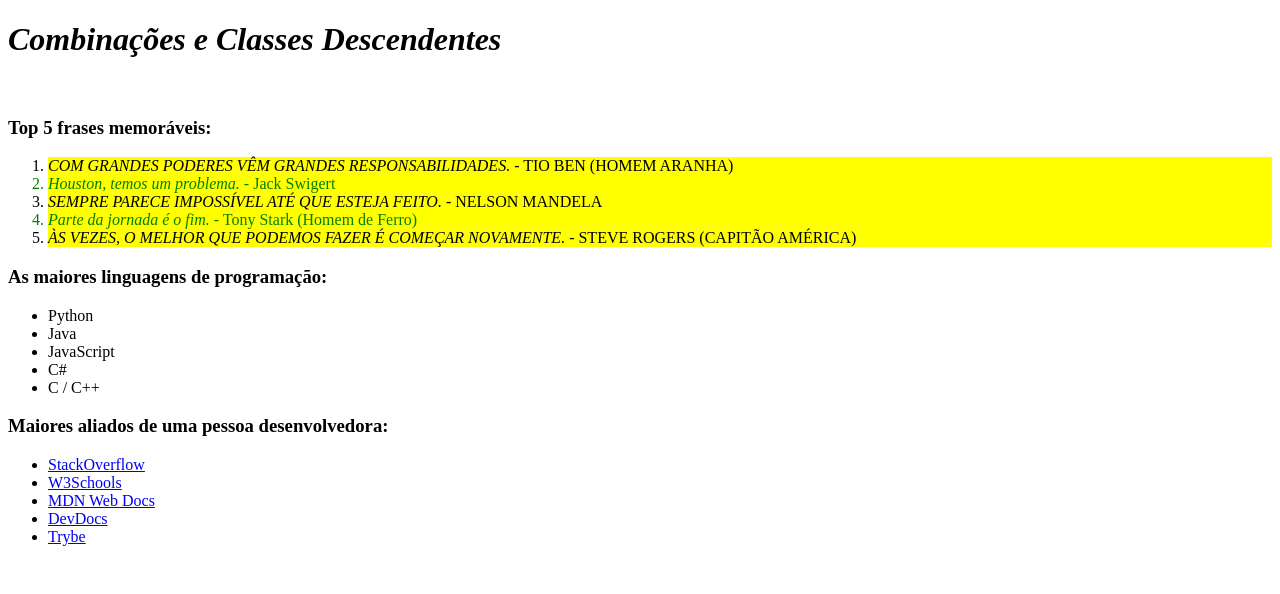
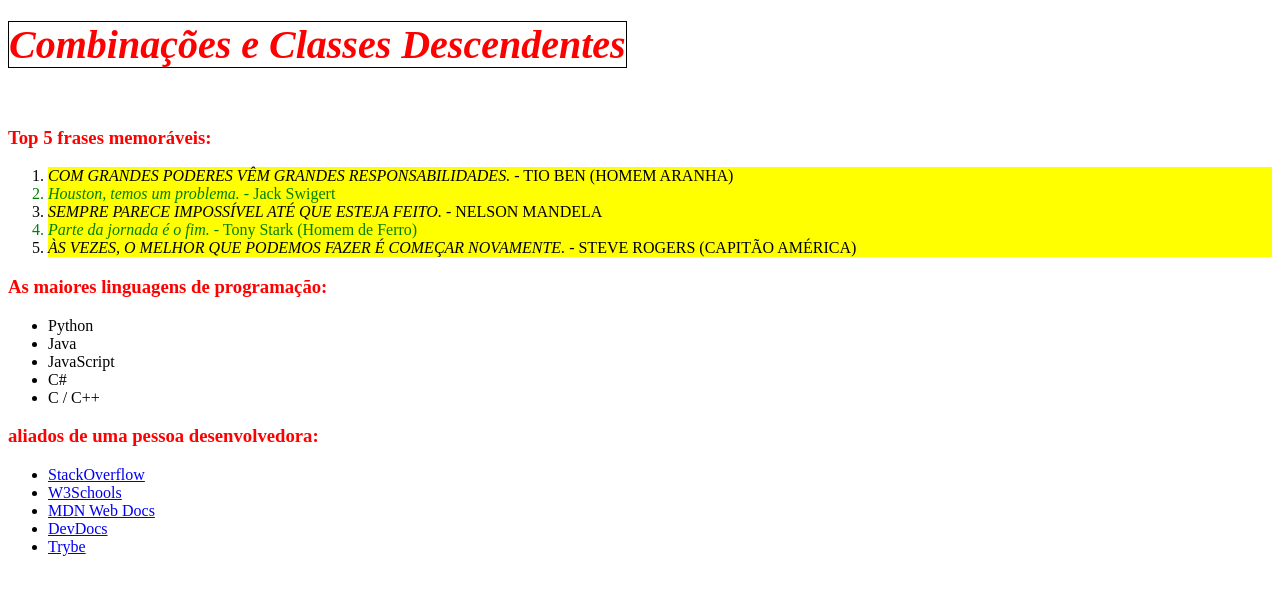
Before and after one commit to jhonatavb/trybe, a plain HTML site: page bloco_03/dia_03/index_selectors_positioning.html in a window 1280 px wide. Drawn offline with Linux system fonts and the light colour scheme.

Commit message:
Finalizando segundo requisito

```diff
--- a/bloco_03/dia_03/index_selectors_positioning.html
+++ b/bloco_03/dia_03/index_selectors_positioning.html
@@ -24,7 +24,7 @@
       <li>C#</li>
       <li>C / C++</li>
     </ul>
-    <h3>Maiores aliados de uma pessoa desenvolvedora:</h3>
+    <h3>aliados de uma pessoa desenvolvedora:</h3>
     <ul>
       <li>
         <a href="https://pt.stackoverflow.com/">StackOverflow</a>
--- a/bloco_03/dia_03/style_selectors_positioning.css
+++ b/bloco_03/dia_03/style_selectors_positioning.css
@@ -25,3 +25,12 @@ ol li:nth-child(even) {
 ol li:nth-child(odd) {
   text-transform: uppercase;
 }
+
+h1, h2, h3, h4, h5, h6 {
+  color: red;
+}
+
+:is(h1, h2, h3, h4, h5, h6) em {
+  font-size: 40px;
+  border: 1px black solid;
+}
```
